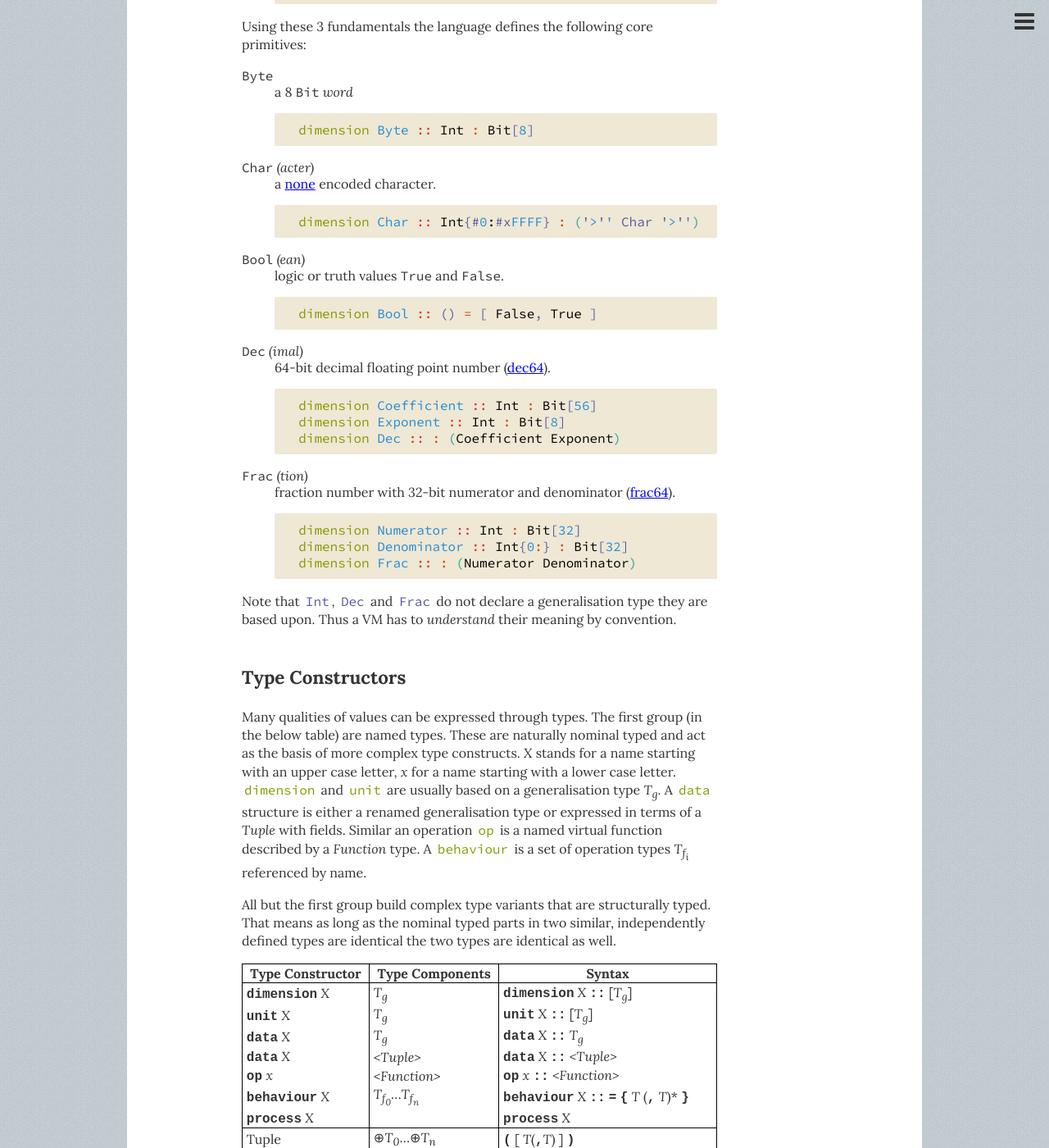
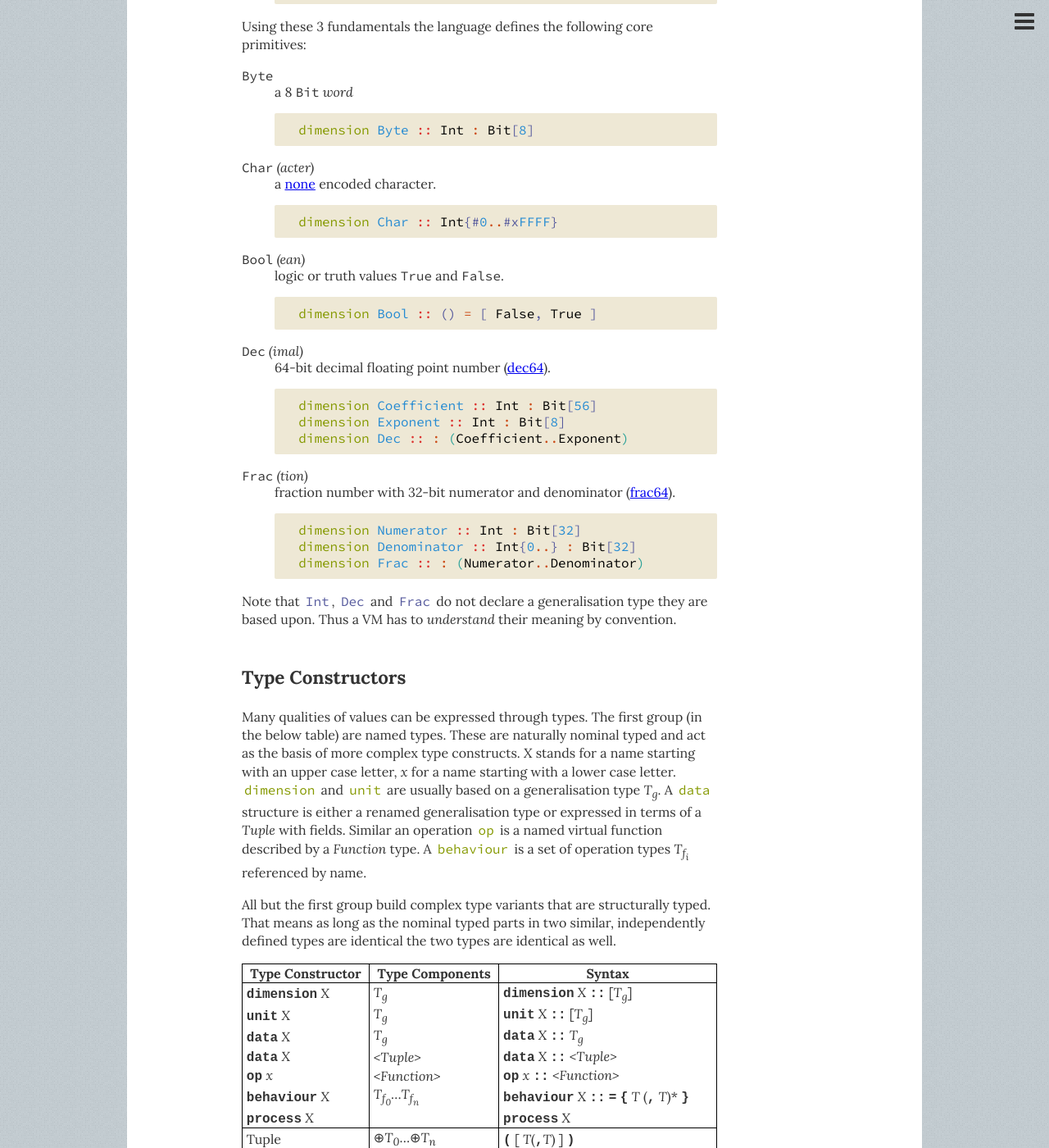
Before and after one commit to bruno-lang/bruno-lang.github.io, a Jekyll site: the page built from in-a-nutshell/index.md, in a window 1280 px wide and 1400 px high, scrolled down 40282 px. Shown: the whole window at 82% size. Built offline with Jekyll 4.4.1, drawn with Linux system fonts in a browser that asks for light colours; nearby versions of some CDN libraries; some of the changed text lies outside the part shown.

Commit message:
range and slice syntax

```diff
--- a/_layouts/default.html
+++ b/_layouts/default.html
@@ -45,8 +45,8 @@ function highlight(_, html) {
 
 	.replace(/"([^"]*)"/g, '<lit><ind>\"</ind>$1<ind>\"</ind></lit>')
 	.replace(/(#[xdob]?)([A-F0-9]+)/g, "<lit><ind>$1</ind>$2</lit>")
-	.replace(/'(.[^,;*?#"=><&:\|\s\.\)\}\]]*)/g, "<lit><ind>'</ind>$1</lit>")
-	.replace(/(^|[\s\(\[\{,;:])([-+]?[0-9]+(?:[\.,][0-9]+)*(?:[-+]?[0-9]+(?:[\.,][0-9]+)*|[^,;*?#"=><&:\|\s\.\)\}\]])*)/g, "$1<lit>$2</lit>")
+	.replace(/'(.[^,;*?#"=><&\|\s\.\)\}\]]*)/g, "<lit><ind>'</ind>$1</lit>")
+	.replace(/(^|[\s\(\[\{,;:])([-+]?[0-9]+(?:[\.,][0-9]+)*(?:[-+]?[0-9]+(?:[\.,][0-9]+)*|[^,;*?#"=><&\|\s\.\)\}\]])*)/g, "$1<lit>$2</lit>")
 	.replace(/([0-9.e+-]+)([a-zA-Z]+)<\/lit>/g, "$1<uom>$2</uom></lit>")
 
 	.replace(/(::)/g, "<as>$1</as>")
--- a/in-a-nutshell/index.md
+++ b/in-a-nutshell/index.md
@@ -115,7 +115,7 @@ There are two kinds of simple values, independent `dimension`s and dependent
 `unit`s. A dimension is the basis of a new sort of values whereas a unit is
 a form of expressing the same sort of value differently.
 
-		dimension Time :: Int{0:}
+		dimension Time :: Int{0..}
 
 `Time` is a _specialisation_ of a integral number larger than or equal to `0`.
 While the dimension `Time` describes a kind of value, _time_ is more of a concept
@@ -651,12 +651,12 @@ types can be used just as well.
 In addition to base type a value range is given that a type must satisfy at
 the minimum.
 
-		family N :: Int{0:}
+		family N :: Int{0..}
 
 All types based on `Int` that have a value range that covers `0` and higher
 is a member of the family `N`.
 
-		family M :: Int{0:1023}
+		family M :: Int{0..1023}
 
 Similar types are members of the family `M` if their range covers zero to `1023`.
 Note that most numbers would satisfy this qualification. Just types with a
@@ -723,7 +723,7 @@ expected.
 		family T :: (,)
 		family F :: (->)
 		family A :: _[]
-		family V :: _[:]
+		family V :: _[<>]
 		family L :: [_]
 		family S :: {_}
 		family D :: *
@@ -1630,14 +1630,14 @@ perspective is added to the type definition (note the last `:` part).
 
 		data Point :: (Coordinate x, Coordinate y)
 		            : (Coordinate..Coordinate)
-		            : ('(' Coordinate ':' Coordinate ')')
-
-A `Point` literal consists of the sequence `'('`, `x`-`Coordinate`, `':'`,
-`y`-`Coordinate` and `')'`. Strikingly literals can be used in the definition
+		            : (Coordinate ':' Coordinate)
+
+A `Point` literal consists of the sequence `x`-`Coordinate`, `':'` and
+`y`-`Coordinate`. Strikingly literals can be used in the definition
 of types ([shapes](#shapes) explain this soon). Nevertheless, now it is possible
 to write:
 
-		Point p = "(2:3)"
+		Point p = 2:3
 
 Values of type `Point` are now also printed and parsed as described by the
 textual perspective. Naturally it is hard or impossible to have two textual
@@ -1650,7 +1650,7 @@ an array perspective (note the `: ( )[*]` part).
 
 		data Point :: (Coordinate x, Coordinate y)
 		            : (Coordinate..Coordinate)
-		            : ('(' Coordinate ':' Coordinate ')')
+		            : (Coordinate ':' Coordinate)
 		            : (Coordinate[],  Coordinate[])[]
 
 The last perspective describes a `Point[]` as a tuple of two `Coordinate[]`
@@ -1662,7 +1662,7 @@ conceptual perspective. This is how a programmer usually thinks about a data.
 The generalisation of a type is the main conceptual perspective but sometimes
 it is useful to add further ones.
 
-		dimension BCD :: Int{0:9} : Nibble : Bit[4]
+		dimension BCD :: Int{0..9} : Nibble : Bit[4]
 
 `BCD` encodes numbers from zero to nine using 4 `Bit`s, what is also called a
 `Nibble`.
@@ -1675,7 +1675,7 @@ defined on the use-site and therewith in a certain context.
 
 Assuming the `BCD` type had not been declared with the `Nibble` type,
 
-		dimension BCD :: Int{0:9} : Bit[4]
+		dimension BCD :: Int{0..9} : Bit[4]
 
 but a library should be used that provides the `Nibble` type together with some
 utilities for it.
@@ -1735,7 +1735,7 @@ Using these 3 fundamentals the language defines the following core primitives:
 `Char` _(acter)_
 : a [none](http://non-encoding.github.io/) encoded character.
 
-		dimension Char :: Int{#0:#xFFFF} : (''' Char ''')
+		dimension Char :: Int{#0..#xFFFF}
 
 `Bool` _(ean)_
 : logic or truth values `True` and `False`.
@@ -1747,14 +1747,14 @@ Using these 3 fundamentals the language defines the following core primitives:
 
 		dimension Coefficient :: Int : Bit[56]
 		dimension Exponent :: Int : Bit[8]
-		dimension Dec :: : (Coefficient Exponent)
+		dimension Dec :: : (Coefficient..Exponent)
 
 `Frac` _(tion)_
 : fraction number with 32-bit numerator and denominator ([frac64](http://frac64.github.io/)).
 
 		dimension Numerator :: Int : Bit[32]
-		dimension Denominator :: Int{0:} : Bit[32]
-		dimension Frac :: : (Numerator Denominator)
+		dimension Denominator :: Int{0..} : Bit[32]
+		dimension Frac :: : (Numerator..Denominator)
 
 Note that `Int`, `Dec` and `Frac` do not declare a generalisation type they are
 based upon. Thus a VM has to _understand_ their meaning by convention.
```
Also changed, not shown: other parts of in-a-nutshell/index.md (+14 -12 lines).
